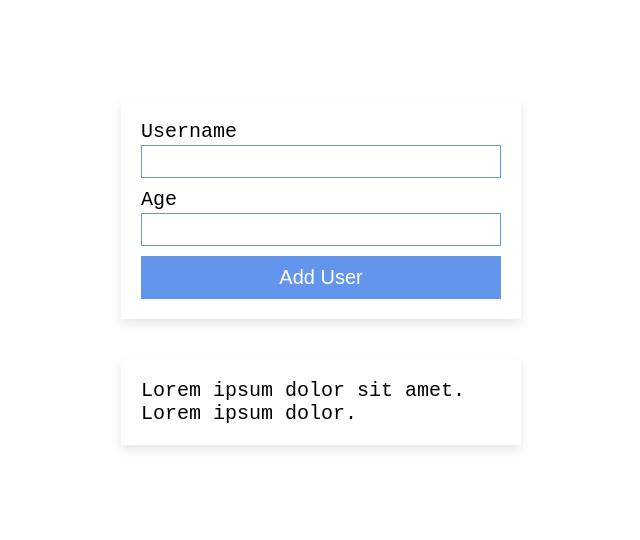
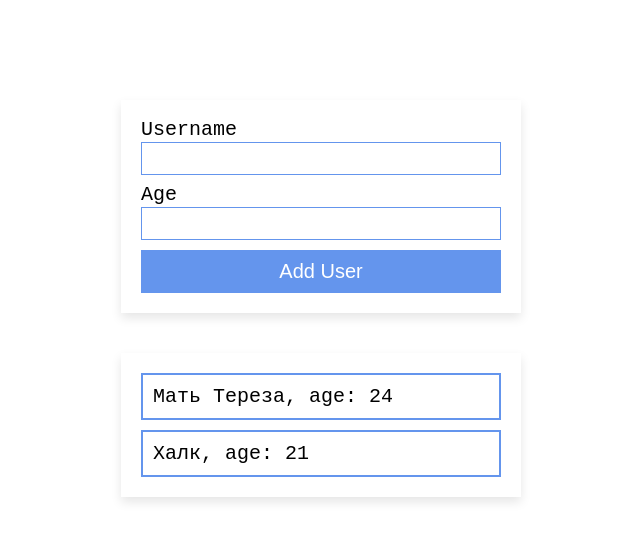
Before and after one commit to iwannabekoshka/udemy-react, a React (Create React App) app in the folder 04_self/: page / in a window 1280 px wide. Shown: the top 540 px of the page, without its empty margins (319-959 px from the left). Built offline with nearby package versions, Linux system fonts and the light colour scheme.

Commit message:
04_self: функционал аля тудушки есть

```diff
--- a/04_self/src/App.js
+++ b/04_self/src/App.js
@@ -1,12 +1,44 @@
+import React, {useState} from 'react';
 import './App.css';
 import UserAdd from "./components/UserAdd/UserAdd";
 import UserList from "./components/UserList/UserList";
 
+const USER_DATA = [
+	{
+		id: '1',
+		name: 'Мать Тереза',
+		age: '24'
+	},
+	{
+		id: '2',
+		name: 'Халк',
+		age: '21'
+	}
+];
+
 function App() {
+	const [users, setUsers] = useState(USER_DATA);
+
+	const removeUserHandler = id => {
+		setUsers((prevUsers) => {
+			return prevUsers.filter(user => user.id !== id);
+		})
+	}
+	const addUserHandler = user => {
+		setUsers((prevUsers) => {
+			return [user,...prevUsers];
+		})
+	}
+
 	return (
 		<div className="app">
-			<UserAdd />
-			<UserList />
+			<UserAdd
+				onAddUser={addUserHandler}
+			/>
+			<UserList
+				users={users}
+				onRemoveUser={removeUserHandler}
+			/>
 		</div>
 	);
 }
--- a/04_self/src/components/UserAdd/UserAdd.js
+++ b/04_self/src/components/UserAdd/UserAdd.js
@@ -7,15 +7,19 @@ const UserAdd = props => {
 
 	const validateForm = (userName, userAge) => {
 		if ( !userName.trim() && !userAge.trim() ) {
-			alert('Please, enter Your name and age.');
+			alert('Please, enter User name and age.');
 			return false;
 		}
 		if ( !userName.trim() ) {
-			alert('Please, enter Your name.');
+			alert('Please, enter User name.');
 			return false;
 		}
 		if ( !userAge.trim() ) {
-			alert('Please, enter Your age.');
+			alert('Please, enter User age.');
+			return false;
+		}
+		if (+userAge < 0) {
+			alert(`Age shouldn't be below zero.`);
 			return false;
 		}
 
@@ -31,7 +35,17 @@ const UserAdd = props => {
 	const addUserHandler = event => {
 		event.preventDefault();
 
-		validateForm(userName, userAge);
+		if ( !validateForm(userName, userAge) ) return;
+
+		const userObj = {
+			id: Math.random().toString(),
+			name: userName,
+			age: userAge
+		}
+		props.onAddUser(userObj);
+
+		setUserName('');
+		setUserAge('');
 	}
 
 	return (
--- a/04_self/src/components/UserAdd/UserAdd.module.css
+++ b/04_self/src/components/UserAdd/UserAdd.module.css
@@ -15,6 +15,7 @@
 
 .user-add label span {
 	margin-bottom: .2rem;
+	line-height: 1;
 }
 
 .user-add label input {
--- /dev/null
+++ b/04_self/src/components/UserItem/UserItem.js
@@ -0,0 +1,19 @@
+import React, {useState} from 'react';
+import styles from './UserItem.module.css';
+
+const UserItem = props => {
+	const removeUserHandler = event => {
+		props.onRemoveUser(props.id)
+	}
+
+	return (
+		<li
+			className={styles['user-item']}
+			onClick={removeUserHandler}
+		>
+			{props.name}, age: {props.age}
+		</li>
+	)
+}
+
+export default UserItem;
--- /dev/null
+++ b/04_self/src/components/UserItem/UserItem.module.css
@@ -0,0 +1,14 @@
+.user-item {
+	padding: 1rem;
+	border: 2px solid cornflowerblue;
+	cursor: pointer;
+
+	transition: .1s;
+}
+.user-item:not(:last-child) {
+	margin-bottom: 1rem;
+}
+.user-item:hover {
+	background-color: cornflowerblue;
+	color: white;
+}
--- a/04_self/src/components/UserList/UserList.js
+++ b/04_self/src/components/UserList/UserList.js
@@ -1,11 +1,30 @@
 import React, {useState} from 'react';
 import styles from './UserList.module.css';
+import UserItem from "../UserItem/UserItem";
 
 const UserList = props => {
+	const removeUserHandler = id => {
+		props.onRemoveUser(id);
+	}
+
+	let content = <p>No users :(</p>;
+	if (props.users.length !== 0) {
+		content = props.users.map(user => {
+			return (
+				<UserItem
+					key={user.id}
+					id={user.id}
+					name={user.name}
+					age={user.age}
+					onRemoveUser={removeUserHandler}
+				/>
+			)
+		})
+	}
+
 	return (
 		<ul className={styles['user-list']}>
-			<li>Lorem ipsum dolor sit amet.</li>
-			<li>Lorem ipsum dolor.</li>
+			{content}
 		</ul>
 	)
 }
```
